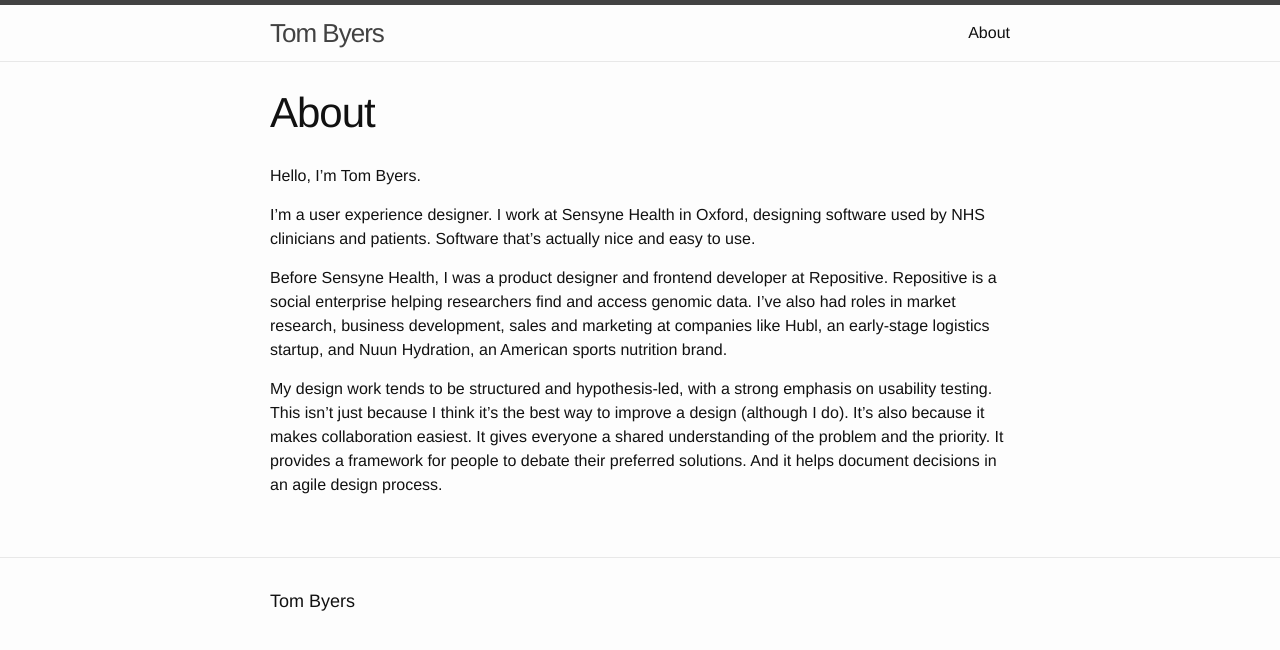
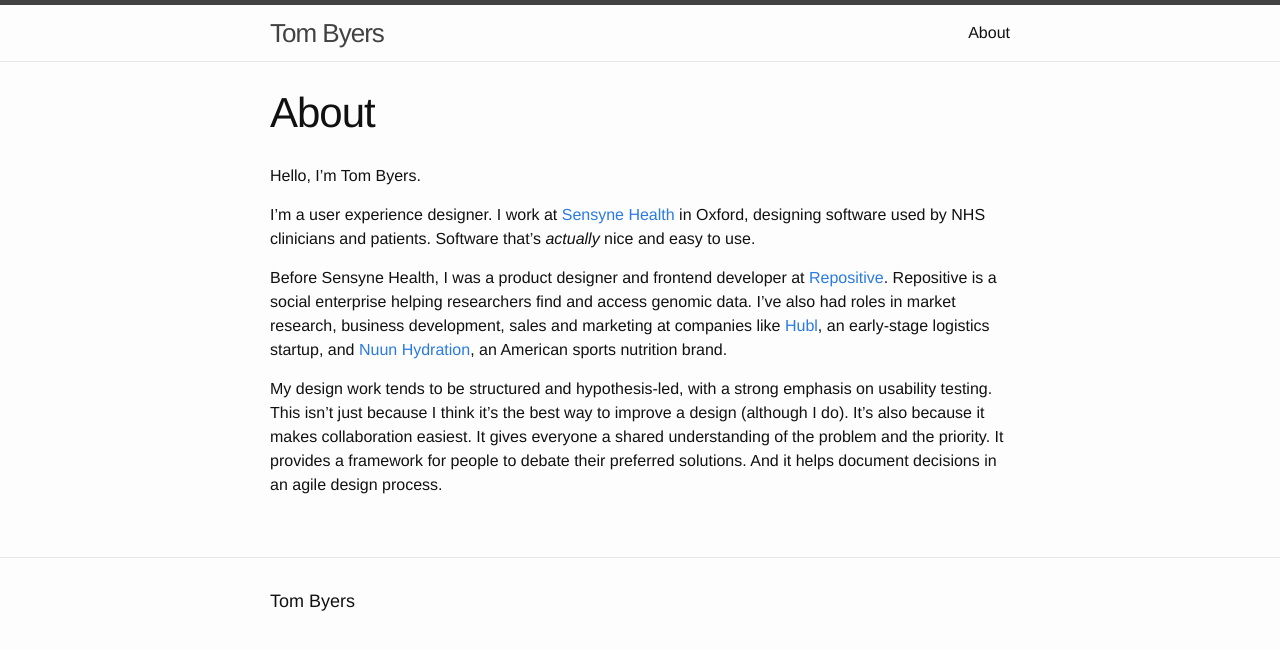
Before and after one commit to tombyers/tombyers.github.io, a Jekyll site: the page built from about.markdown, in a window 1280 px wide. Shown: the top 650 px of the page. Built offline with Jekyll 4.4.1, drawn with Linux system fonts in a browser that asks for light colours; part of the change alters nothing that is shown.

```diff
--- a/about.markdown
+++ b/about.markdown
@@ -6,8 +6,8 @@ layout: page
 
 Hello, I'm Tom Byers.
 
-I'm a user experience designer. I work at Sensyne Health in Oxford, designing software used by NHS clinicians and patients. Software that's actually nice and easy to use.
+I'm a user experience designer. I work at [Sensyne Health](https://www.sensynehealth.com) in Oxford, designing software used by NHS clinicians and patients. Software that's *actually* nice and easy to use.
 
-Before Sensyne Health, I was a product designer and frontend developer at Repositive. Repositive is a social enterprise helping researchers find and access genomic data. I've also had roles in market research, business development, sales and marketing at companies like Hubl, an early-stage logistics startup, and Nuun Hydration, an American sports nutrition brand.
+Before Sensyne Health, I was a product designer and frontend developer at [Repositive](https://repositive.io). Repositive is a social enterprise helping researchers find and access genomic data. I've also had roles in market research, business development, sales and marketing at companies like [Hubl](http://www.hubl.co.uk), an early-stage logistics startup, and [Nuun Hydration](https://nuunlife.com), an American sports nutrition brand.
 
 My design work tends to be structured and hypothesis-led, with a strong emphasis on usability testing. This isn't just because I think it's the best way to improve a design (although I do). It's also because it makes collaboration easiest. It gives everyone a shared understanding of the problem and the priority. It provides a framework for people to debate their preferred solutions. And it helps document decisions in an agile design process.
```
